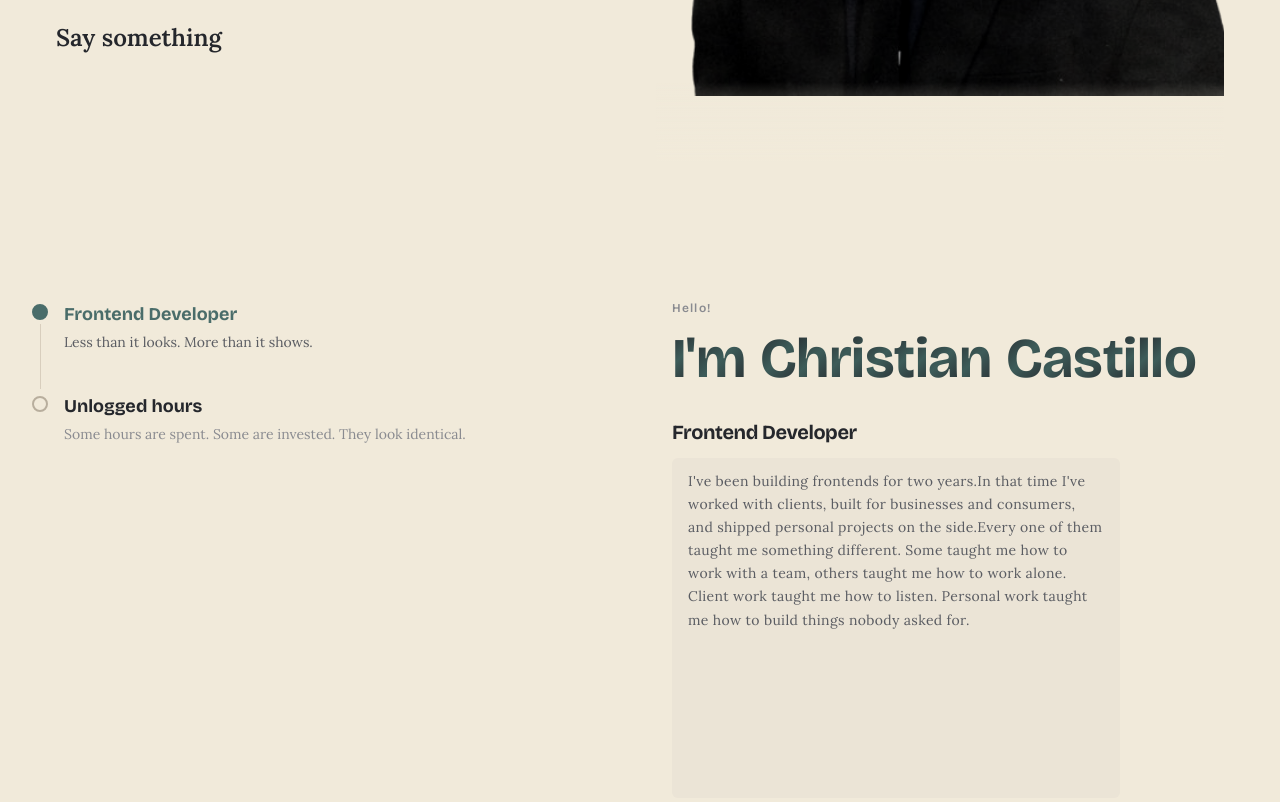
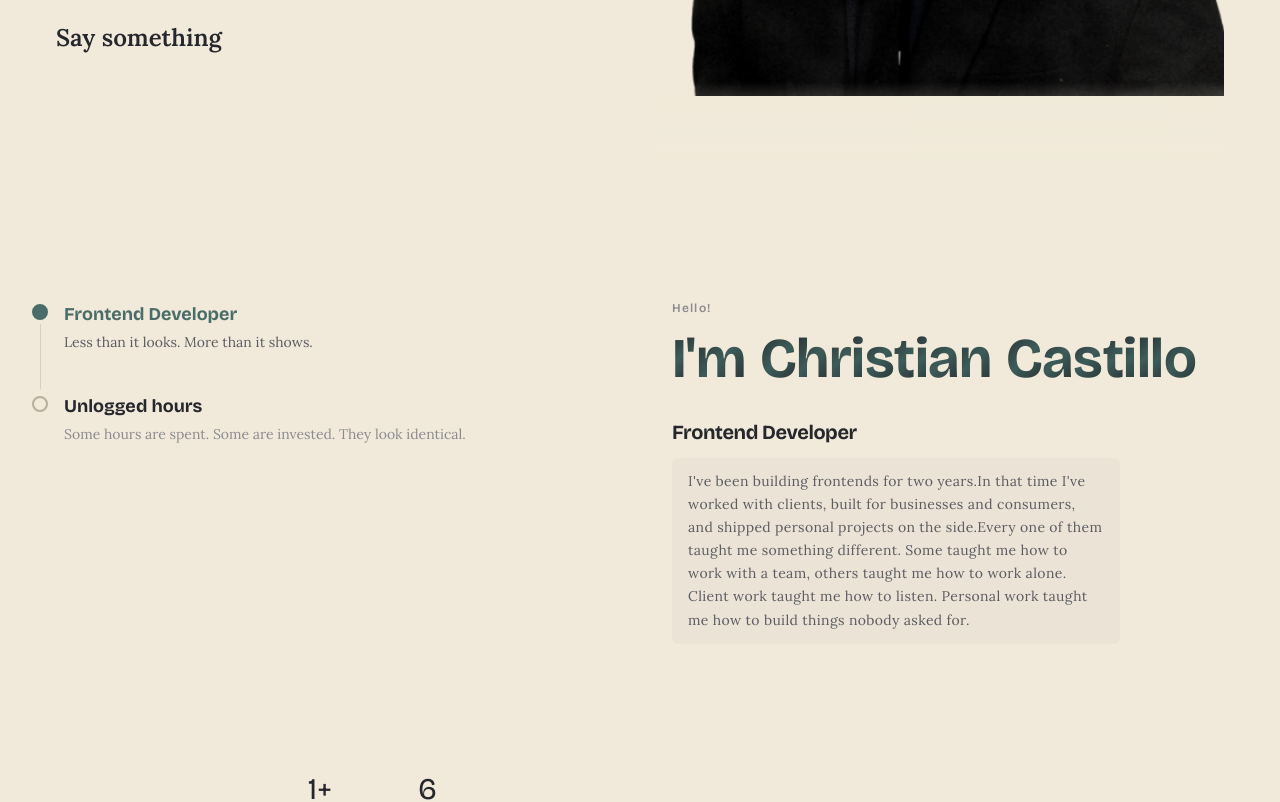
Before and after one commit to chriscstll/chriscstll, a Next.js app: page / in a window 1280 px wide. Shown: the part 612-1414 px from the top of the page. Built offline with nearby package versions, Linux system fonts and the light colour scheme.

Commit message:
added security measures to contact form

```diff
--- a/app/globals.css
+++ b/app/globals.css
@@ -94,6 +94,11 @@
     color: inherit;
   }
 
+  input:focus,
+  textarea:focus {
+    border-color: var(--color-accent) !important;
+  }
+
   img {
     -webkit-user-drag: none;
     user-select: none;
@@ -178,6 +183,7 @@
   }
 }
 
+/* FOR THE TECH STACK */
 @keyframes marquee {
   from {
     transform: translateX(0);
@@ -186,8 +192,28 @@
     transform: translateX(-50%);
   }
 }
-@keyframes radar {
-  to {
-    transform: rotate(360deg);
+
+/* FOR THE THEME SWITHC */
+@keyframes pixel-in {
+  0% {
+    opacity: 0;
+  }
+  100% {
+    opacity: 1;
   }
 }
+
+.pixel-cell {
+  opacity: 0;
+  animation: pixel-in 0.28s ease-out forwards;
+  will-change: opacity;
+}
+html.theme-switching *,
+html.theme-switching *::before,
+html.theme-switching *::after {
+  transition: none !important;
+  animation: none !important;
+  backdrop-filter: none !important;
+  -webkit-backdrop-filter: none !important;
+  will-change: auto !important;
+}
--- a/app/layout.tsx
+++ b/app/layout.tsx
@@ -51,7 +51,7 @@ export const metadata: Metadata = {
   authors: [{ name: siteConfig.name, url: siteConfig.url }],
   creator: siteConfig.name,
 
-  keywords: [siteConfig.name, "Frontend Developer", "React Developer", "Tailwind CSS", "TypeScript"],
+  keywords: [siteConfig.name, "Frontend Developer", "TypeScript", "React Developer", "Tailwind CSS"],
 
   robots: {
     index: true,
--- a/components/sections/About.tsx
+++ b/components/sections/About.tsx
@@ -73,7 +73,7 @@ export default function About() {
         </StaggerList>
 
         {/* RIGHT SIDE */}
-        <div className="order-1 md:order-2 flex flex-col gap-6">
+        <div className="order-1 md:order-2 flex flex-col gap-6 min-h-100 md:min-h-112.5">
           <h2>
             <CascadeText
               as="span"
@@ -119,7 +119,7 @@ export default function About() {
                     delay: 0.1,
                     ease: [0.16, 1, 0.3, 1],
                   }}
-                  className="text-sm leading-[1.65] tracking-wide min-h-70 md:min-h-85 md:max-w-90 lg:max-w-md rounded-md px-4 py-3"
+                  className="text-sm leading-[1.65] tracking-wide md:max-w-90 lg:max-w-md rounded-md px-4 py-3"
                   style={{
                     color: "var(--color-foreground-muted)",
                     backgroundColor: "var(--color-background-card)",
--- a/components/ui/ThemeToggle.tsx
+++ b/components/ui/ThemeToggle.tsx
@@ -1,11 +1,31 @@
 "use client";
 
-import { useEffect, useState } from "react";
+import { useEffect, useState, useRef } from "react";
+import { createPortal } from "react-dom";
+import { motion, AnimatePresence, useReducedMotion } from "framer-motion";
 import { Moon, Sun } from "lucide-react";
 
+type Theme = "light" | "dark";
+
+const THEME_COLORS: Record<Theme, { bg: string; accent: string }> = {
+  light: { bg: "#f1eada", accent: "#3d5c59" },
+  dark: { bg: "#25272c", accent: "#6ec9c0" },
+};
+
+// When the theme actually flips (screen is fully covered by pixels)
+const COMPLETE_AT = 880;
+
 export default function ThemeToggle() {
-  const [theme, setTheme] = useState<"light" | "dark">("light");
+  const [theme, setTheme] = useState<Theme>("light");
   const [mounted, setMounted] = useState(false);
+  const [transition, setTransition] = useState<{
+    to: Theme;
+    id: number;
+    origin: { x: number; y: number };
+  } | null>(null);
+  const reduce = useReducedMotion();
+
+  const buttonRef = useRef<HTMLButtonElement>(null);
 
   useEffect(() => {
     const current = document.documentElement.getAttribute("data-theme") === "dark" ? "dark" : "light";
@@ -13,29 +33,69 @@ export default function ThemeToggle() {
     setMounted(true);
   }, []);
 
-  const toggle = () => {
-    const next = theme === "dark" ? "light" : "dark";
-    setTheme(next);
+  const applyTheme = (next: Theme) => {
+    const root = document.documentElement;
+    root.classList.add("theme-switching");
 
     if (next === "dark") {
-      document.documentElement.setAttribute("data-theme", "dark");
+      root.setAttribute("data-theme", "dark");
     } else {
-      document.documentElement.removeAttribute("data-theme");
+      root.removeAttribute("data-theme");
     }
 
+    void root.offsetHeight;
+
+    requestAnimationFrame(() => {
+      requestAnimationFrame(() => {
+        root.classList.remove("theme-switching");
+      });
+    });
+
     localStorage.setItem("theme", next);
+    setTheme(next);
   };
 
-  if (!mounted) {
-    return <div className="h-5 w-5" aria-hidden="true" />;
+  const toggle = () => {
+    const next: Theme = theme === "dark" ? "light" : "dark";
+    if (reduce) {
+      applyTheme(next);
+      return;
     }
 
+    // Measure the toggle button's center as a % of the viewport
+    const rect = buttonRef.current?.getBoundingClientRect();
+    const originX = rect ? ((rect.left + rect.width / 2) / window.innerWidth) * 100 : 92;
+    const originY = rect ? ((rect.top + rect.height / 2) / window.innerHeight) * 100 : 6;
+
+    setTransition({
+      to: next,
+      id: Date.now(),
+      origin: { x: originX, y: originY },
+    });
+  };
+
+  useEffect(() => {
+    if (!transition) return;
+    const timer = setTimeout(() => {
+      applyTheme(transition.to);
+      setTransition(null);
+    }, COMPLETE_AT);
+    return () => clearTimeout(timer);
+  }, [transition]);
+
+  if (!mounted) return <div className="h-5 w-5" aria-hidden="true" />;
+
+  const colors = transition ? THEME_COLORS[transition.to] : THEME_COLORS[theme];
+
   return (
+    <>
       <button
+        ref={buttonRef}
         type="button"
         onClick={toggle}
+        disabled={!!transition}
         aria-label={`Switch to ${theme === "dark" ? "light" : "dark"} theme`}
-      className="relative flex h-5 w-5 items-center justify-center transition-colors duration-200"
+        className="relative flex h-5 w-5 items-center justify-center transition-colors duration-200 disabled:opacity-60"
         style={{ color: "var(--color-foreground-muted)" }}
         onMouseEnter={(e) => (e.currentTarget.style.color = "var(--color-accent-text)")}
         onMouseLeave={(e) => (e.currentTarget.style.color = "var(--color-foreground-muted)")}
@@ -59,5 +119,68 @@ export default function ThemeToggle() {
           }}
         />
       </button>
+
+      {createPortal(
+        <>{transition && <PixelateOverlay key={transition.id} color={colors.bg} origin={transition.origin} />}</>,
+        document.body,
+      )}
+    </>
   );
 }
+
+/* =========================================================
+   PIXELATE OVERLAY
+   ========================================================= */
+
+function PixelateOverlay({ color, origin }: { color: string; origin: { x: number; y: number } }) {
+  const isSmall = typeof window !== "undefined" && window.innerWidth < 768;
+
+  const COLS = isSmall ? 30 : 45;
+  const ROWS = isSmall ? 18 : 24;
+  const CELL_W = 100 / COLS;
+  const CELL_H = 100 / ROWS;
+
+  const cells = useState(() => {
+    const arr: { x: number; y: number; delay: number }[] = [];
+
+    // Convert the toggle's % position into grid coordinates
+    const originCol = (origin.x / 100) * COLS;
+    const originRow = (origin.y / 100) * ROWS;
+
+    for (let r = 0; r < ROWS; r++) {
+      for (let c = 0; c < COLS; c++) {
+        const dx = c - originCol;
+        const dy = r - originRow;
+        const dist = Math.sqrt(dx * dx + dy * dy);
+        const jitter = Math.random() * 0.06;
+
+        arr.push({
+          x: c * CELL_W,
+          y: r * CELL_H,
+          delay: dist * 0.01 + jitter,
+        });
+      }
+    }
+    return arr;
+  })[0];
+
+  return (
+    <div className="pointer-events-none fixed inset-0 z-9999 overflow-hidden">
+      <motion.svg viewBox="0 0 100 100" preserveAspectRatio="none" className="absolute inset-0 w-full h-full">
+        {cells.map((cell, i) => (
+          <rect
+            key={i}
+            x={cell.x}
+            y={cell.y}
+            width={CELL_W + 0.4}
+            height={CELL_H + 0.4}
+            fill={color}
+            shapeRendering="crispEdges"
+            className="pixel-cell"
+            style={{ animationDelay: `${cell.delay}s` }}
+          />
+        ))}
+      </motion.svg>
+    </div>
+  );
+}
--- a/data/portfolio.ts
+++ b/data/portfolio.ts
@@ -1,10 +1,9 @@
 import { title } from "process";
 
 export const siteConfig = {
-  name: "Christian M. Castillo",
-  title: "Christian M. Castillo",
-  description:
-    "Christian Castillo is a frontend developer focused on creating scalable, intuitive and seamless digital experiences",
+  name: "Christian Castillo",
+  title: "Christian Castillo",
+  description: "Frontend developer drawn to the logic of how things work and the craft of making them work well.",
   url: "https://stillindevelopment.com",
   ogImage: "/og-image.jpg",
 };
@@ -17,7 +16,6 @@ export const navLinks = [
 ];
 
 export const hero = {
-  name: "Christian M. Castillo",
   tagline: "\u201CThe decisions nobody notices are the ones that matter most\u201D",
   subtitle: "I craft seamless web applications through thoughtful engineering.",
   cta: {
@@ -137,7 +135,7 @@ export const contact = {
   email: "castilloxtiann@gmail.com",
   linkedin: "https://linkedin.com/in/placeholder",
   github: "https://github.com/chriscstll",
-  formspreeEndpoint: "https://formspree.io/f/your-form-id",
+  formspreeEndpoint: "https://formspree.io/f/myezaryz",
 };
 
 export const footer = {
@@ -177,5 +175,5 @@ export const structuredData = {
   url: siteConfig.url,
   jobTitle: "Frontend Developer",
   description: siteConfig.description,
-  sameAs: [contact.linkedin, contact.github],
+  image: `${siteConfig.url}/profile-photo.png`,
 };
```
Also changed, not shown: components/sections/Contact.tsx (+70 -14 lines), components/sections/Projects.tsx (+9 -9 lines). Lines whose indentation alone changed are shown as unchanged.
